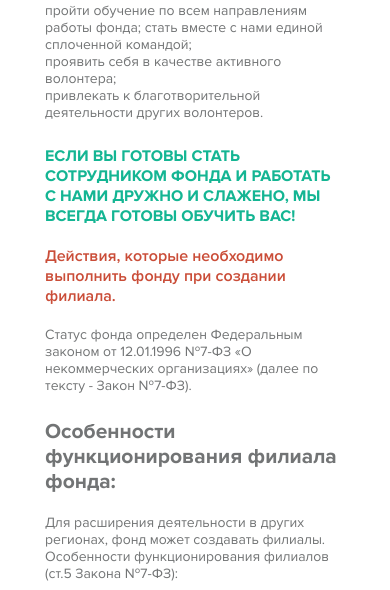
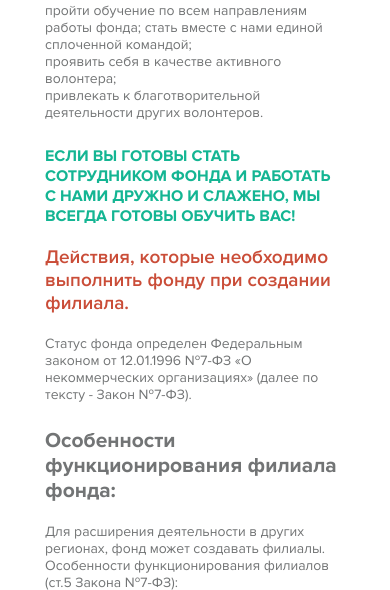
Before and after one commit to malgrish/malgrish.github.io, a PHP site: page /branches.html in a window 390 px wide. Shown: the part 690-1280 px from the top of the page. Run offline with PHP 8.4, Linux system fonts and the light colour scheme.

Commit message:
123123qwdasd

```diff
--- a/css/style.css
+++ b/css/style.css
@@ -2791,7 +2791,7 @@ body {
     font-size: 14px;
   }
   .support__title--red {
-    font-size: 16px;
+    font-size: 19px;
   }
   .volonteer__left {
     font-size: 23px;
--- a/css/style.scss
+++ b/css/style.scss
@@ -2410,7 +2410,7 @@ body {
       }
       &__title {
          &--red {
-            font-size: 16px;
+            font-size: 19px;
          }
       }
    }
```
